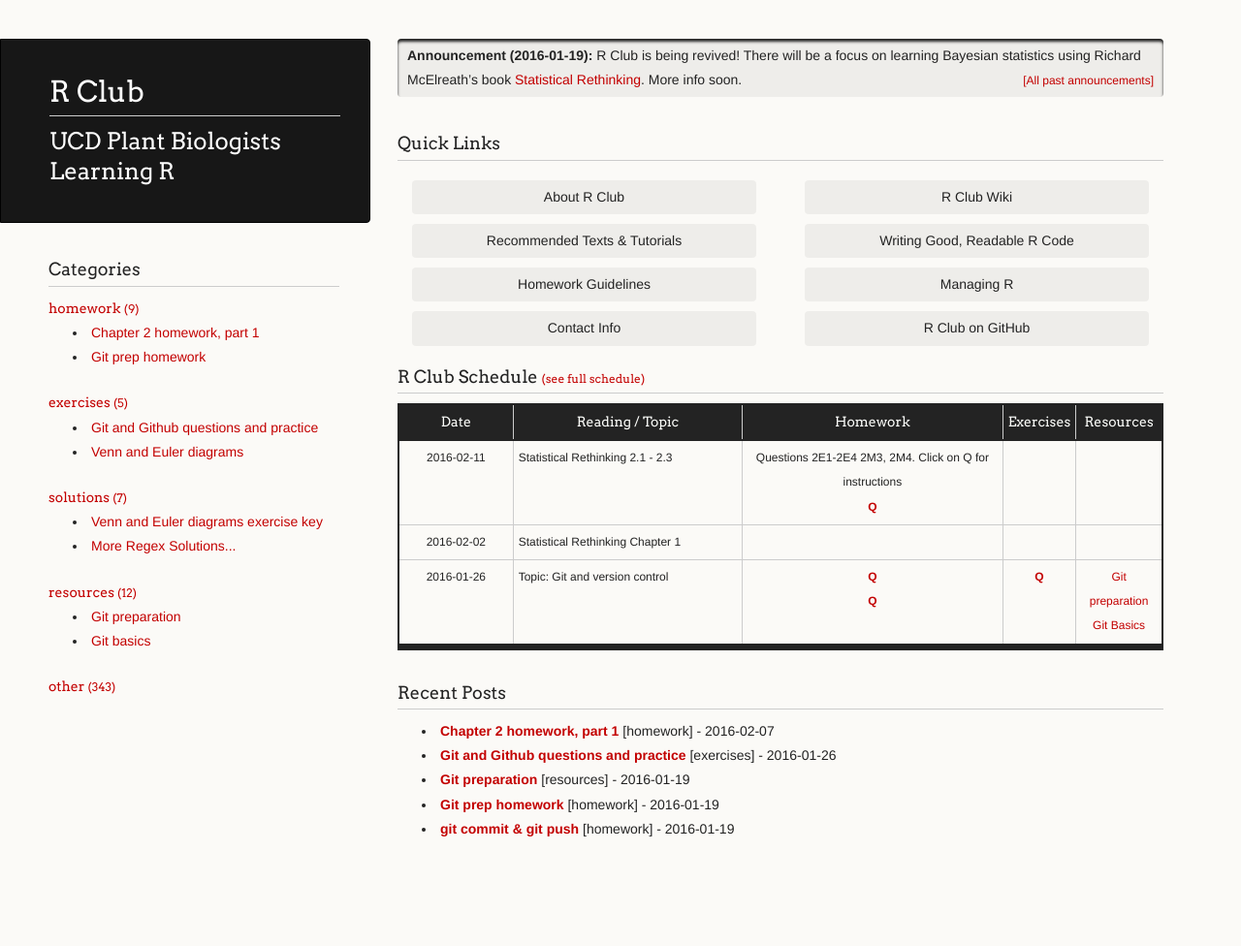
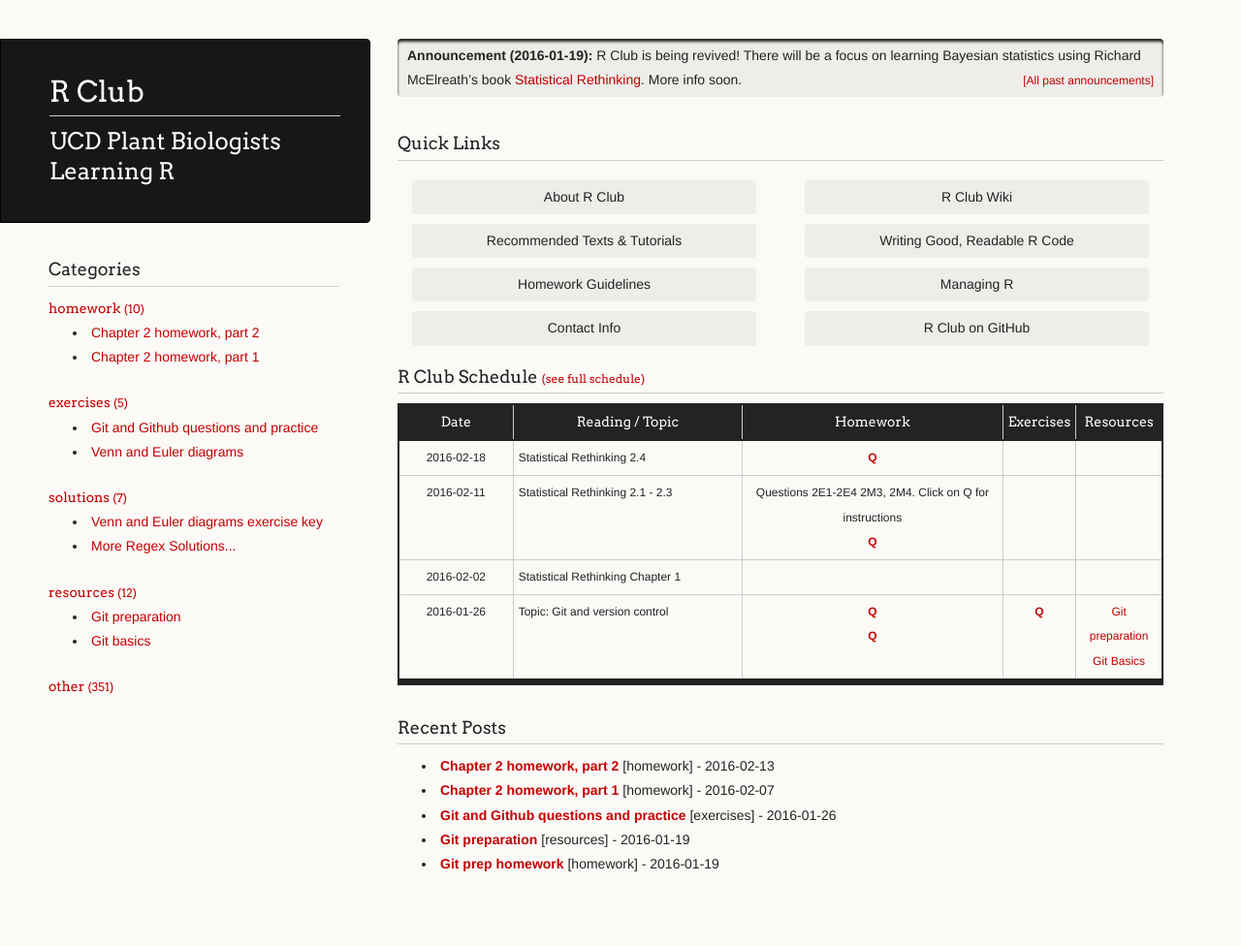
Before and after one commit to mfcovington/r_club, a Jekyll site: the page built from index.html, in a window 1280 px wide. Shown: the whole page at 97% size. Built offline with Jekyll 4.4.1, drawn with Linux system fonts in a browser that asks for light colours; Markdown is read by kramdown in place of the engine named in the settings; before the commit the page ends 940 px from its top, so only the background shows below that.

Commit message:
Add homework for 02-18-2016

```diff
--- a/_posts/2013-01-01-schedule.md
+++ b/_posts/2013-01-01-schedule.md
@@ -19,6 +19,26 @@
 
    homework:
     - q:
+      a:
+
+   exercises:
+    - q:
+      a:
+
+   resources:
+    - title:
+      link:
+
+###
+
+ - classdate: 2016-02-18
+
+   reading:
+    - title: Statistical Rethinking 2.4
+      link:
+
+   homework:
+    - q: 2016-02-13-chapter2-hw-b.md
       a:
 
    exercises:
--- /dev/null
+++ b/_posts/2016-02-13-chapter2-hw-b.md
@@ -0,0 +1,16 @@
+---
+title:      Chapter 2 homework, part 2
+layout:     post
+categories: homework
+comments:   true
+duedate:    2016-02-18
+author:     Julin Maloof
+---
+
+## This week's assignment
+
+* If you are not familiar with markdown, do [this quick tutorial](http://www.markdown-tutorial.com/)
+* If needed, update last weeks homework with better markdown formatting
+* Read Chapter2.4
+* Complete all remaining Chapter 2M problems and try the 2H problems.  Put your updated answers in the same file that you used last week.
+* Commit and push
```
